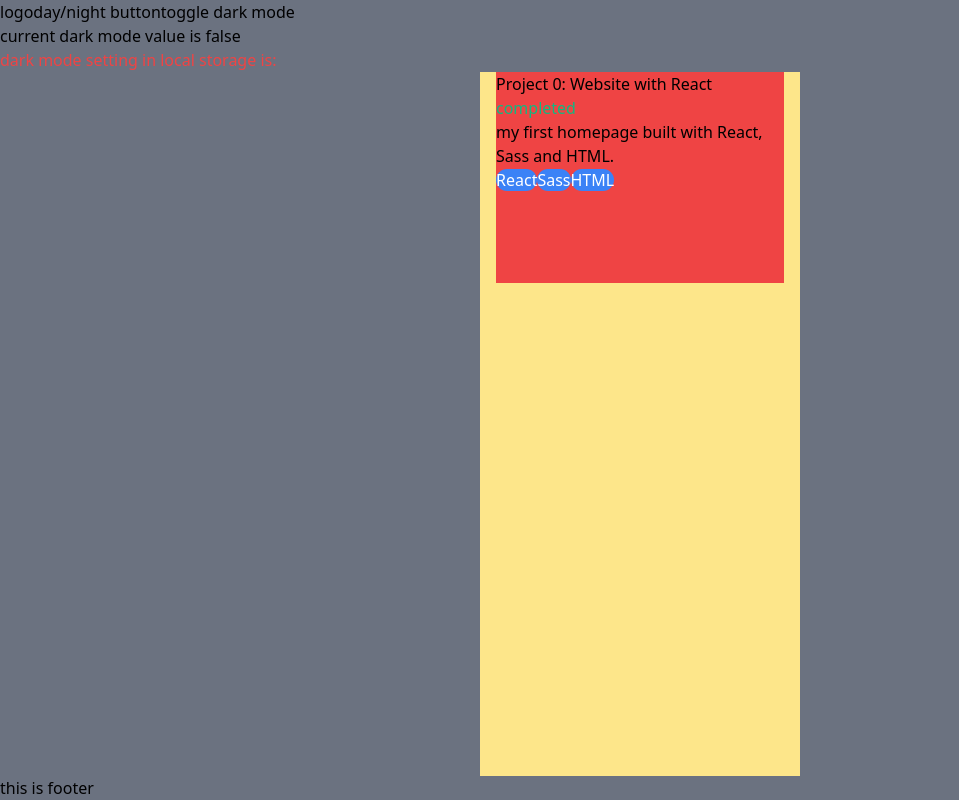
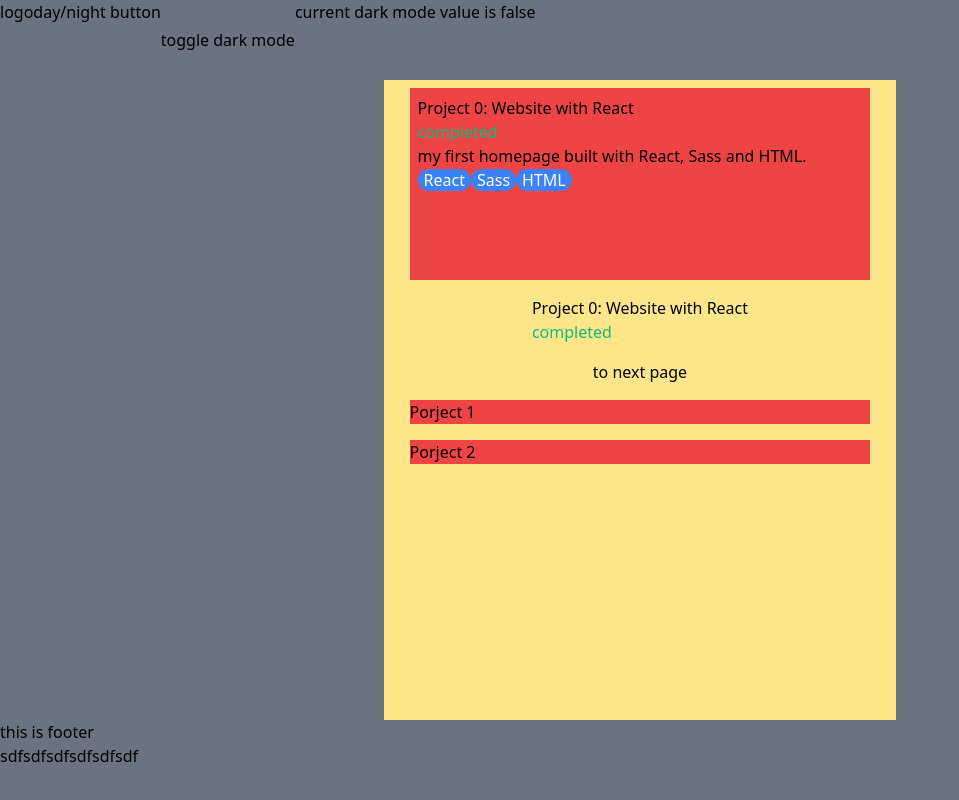
Before and after one commit to Hasuzawa/central_repository, a Next.js app: page / in a window 1280 px wide. Shown: the whole page, without its empty margins (0-959 px from the left). Built offline with nearby package versions, Linux system fonts and the light colour scheme.

Commit message:
created <Header>, <Footer>, useDarkMode hook

```diff
--- /dev/null
+++ b/components/Footer/Footer.tsx
@@ -0,0 +1,17 @@
+import { Dispatch, SetStateAction}from "react";
+import useDarkMode from "~/components/hooks/useDarkMode";
+
+//we don't need to pass dark mode status in component, the HTML tree has already passed that information
+const Footer = (): JSX.Element => {
+    const [inDarkMode , setDarkMode] = useDarkMode();
+
+    return (
+        <div id="footer" className={"flex-none h-1/10 w-screen" + (inDarkMode ? " dark" : "")}>
+            <span>this is footer</span>
+            <p className="dark:bg-red-500">sdfsdfsdfsdfsdfsdf</p>
+        </div>
+    );
+}
+
+
+export default Footer;
--- /dev/null
+++ b/components/Header/Header.tsx
@@ -0,0 +1,21 @@
+import { Dispatch, SetStateAction}from "react";
+import useDarkMode from "~/components/hooks/useDarkMode";
+
+type headerProps = {
+    inDarkMode: boolean;
+    setDarkMode: Dispatch<SetStateAction<boolean>>;
+};
+
+const Header = ({inDarkMode, setDarkMode}: headerProps): JSX.Element => {
+
+    return (
+        <div id="header" className="flex-none h-1/10 w-screen flex flex-row">
+            <span>logo</span>
+            <span>day/night button</span>
+            <button onClick={ () => setDarkMode(!inDarkMode)}>toggle dark mode</button>
+            <p className="dark:text-green-500">current dark mode value is {inDarkMode.toString()}</p>
+        </div>
+    );
+}
+
+export default Header;
--- /dev/null
+++ b/components/Project/Project.tsx
@@ -0,0 +1,21 @@
+import Status from "~/components/Project/Status";
+
+type ProjectProps = {
+    readonly header: string;
+    readonly status: "completed" | "in progress" | "in design";
+    readonly short_description: string;
+    readonly stringArray: string[];
+}
+
+const Project = ({header, status, short_description, stringArray}: ProjectProps): JSX.Element => {
+    return (
+        <div>
+            <h1>{header}</h1>
+            <Status str={status}/>
+
+
+        </div>
+    );
+}
+
+export default Project;
--- /dev/null
+++ b/components/hooks/useDarkMode.tsx
@@ -0,0 +1,29 @@
+import { useState, useEffect, Dispatch, SetStateAction } from "react";
+
+/**
+ *
+ * @returns a tuple of dark mode state and its setter
+ */
+const useDarkMode = (): [boolean, Dispatch<SetStateAction<boolean>>] => {
+    const [inDarkMode, setDarkMode] = useState<boolean>( (): boolean => {
+        let saved: string | null = "";
+        try {
+          let saved = localStorage.getItem("inDarkMode");
+        } catch (ReferenceError){
+          console.log("local storage is not available, dark mode setting will not be saved");
+        }
+        return saved === "1" ? true : false; // "1" => true, "0" or null => false
+      });
+
+      useEffect( () => {
+        try {
+          localStorage.setItem("inDarkMode", inDarkMode ? "1" : "0");
+        } catch (ReferenceError){
+          ;
+        }
+      }, [inDarkMode]);
+
+      return [inDarkMode, setDarkMode];
+}
+
+export default useDarkMode;
--- a/pages/_app.tsx
+++ b/pages/_app.tsx
@@ -3,7 +3,11 @@ import "tailwindcss/tailwind.css";
 
 import type { AppProps } from 'next/app'
 
+import { useState } from "react";
+
 function MyApp({ Component, pageProps }: AppProps) {
-  return <Component {...pageProps} />
+  const [count, setCount] = useState<number>(0);
+  return <Component {...pageProps} count={count} setCount={setCount}/>;
 }
+
 export default MyApp
--- a/pages/index.tsx
+++ b/pages/index.tsx
@@ -10,27 +10,16 @@ import Layout from "~/components/Layout";
 import { Tag, StringToTags } from "~/components/Tag";
 import { Logo, StringToLogos} from "~/components/Logo";
 import Status from "~/components/Project/Status";
+import Project from "~/components/Project/Project";
+
+import Header from "~/components/Header/Header";
+import Footer from "~/components/Footer/Footer";
+
+import useDarkMode from "~/components/hooks/useDarkMode";
 
 //in next js each page is separate, so I need to put global variables in localStorage to be accessible to every page
 const Home: NextPage = () => {
-  const [inDarkMode, setDarkMode] = useState<boolean>( (): boolean => {
-    let saved: string | null = "";
-    try {
-      let saved = localStorage.getItem("inDarkMode");
-    } catch (ReferenceError){
-      console.log("local storage is not available, dark mode setting will not be saved");
-    }
-    return saved === "1" ? true : false; // "1" => true, "0" or null => false
-  });
-
-  useEffect( () => {
-    try {
-      localStorage.setItem("inDarkMode", inDarkMode ? "1" : "0");
-    } catch (ReferenceError){
-      ;
-    }
-  }, [inDarkMode]);
-
+  const [inDarkMode, setDarkMode] = useDarkMode();
 
   return (
     <div className={"h-screen w-screen flex flex-col bg-gray-500" + (inDarkMode ? " dark" : "")}>
@@ -39,24 +28,32 @@ const Home: NextPage = () => {
         <meta name="description" content="Generated by create next app" />
         <link rel="icon" href="/favicon.ico" />
       </Head>
-      <div id="header" className="flex-none h-16 w-screen">
-        <span>logo</span>
-        <span>day/night button</span>
-        <button onClick={ () => setDarkMode(!inDarkMode)}>toggle dark mode</button>
-        <p className="dark:text-green-500">current dark mode value is {inDarkMode.toString()}</p>
-        <p className="text-red-500">dark mode setting in local storage is: </p>
-      </div>
-      <main id="main" className="flex-auto flex-row">
+      <Header inDarkMode={inDarkMode} setDarkMode={setDarkMode}/>
+      <main id="main" className="flex-grow flex-row">
         {/* only appear at wide screen */}
-        <div id="main-left" className="flex-1"></div>
+        <div id="main-left" className="hidden lg:block flex-1"></div>
 
-        <div id="projects" className="container mx-auto w-1/4 bg-yellow-200 h-full flex flex-col items-center">
-          <div id="project0" className="flex-none h-3/10 w-9/10 bg-red-500">
+        <div id="projects" className="w-screen h-full lg:w-2/5 mx-auto bg-yellow-200 flex flex-col items-center gap-y-4">
+          <div id="project0" className="flex-initial w-9/10 h-3/10 bg-red-500 first:mt-2 p-2">
             <h1>Project 0: Website with React</h1>
             <Status str="completed" />
-            <p>my first homepage built with React, Sass and HTML.</p>
+            <p className="">my first homepage built with React, Sass and HTML.</p>
             <StringToTags stringArray={["React", "Sass", "HTML"]} />
           </div>
+          <Project
+            header="Project 0: Website with React"
+            status="completed"
+            short_description="my first homepage built with React, Sass and HTML."
+            stringArray={["React", "Sass", "HTML"]}
+          />
+          <Link href="/projects/project0"><a><span>to next page</span></a></Link>
+          <div className="flex-none  w-9/10 bg-red-500">
+            <h2>Porject 1</h2>
+          </div>
+          <div className="flex-none  w-9/10 bg-red-500">
+            <h2>Porject 2</h2>
+          </div>
+
           {/* <h1 className="text-red-500">testing</h1>
           <div id="project0" className="bg-green-200">
             <h2>Project 0</h2>
@@ -70,11 +67,9 @@ const Home: NextPage = () => {
         </div>
 
         {/* only appear at wide screen */}
-        <div id="main-right" className="flex-1 "></div>
+        <div id="main-right" className="hiden lg:block flex-1 "></div>
       </main>
-      <div id="footer" className="flex-none h-16 w-screen">
-        <span>this is footer</span>
-      </div>
+      <Footer />
     </div>
   )
 }
--- a/pages/projects/project0.tsx
+++ b/pages/projects/project0.tsx
@@ -2,13 +2,18 @@ import Head from 'next/head';
 import Image from 'next/image';
 import Link from "next/link";
 
+import useDarkMode from "~/components/hooks/useDarkMode";
 
 
 const Project0 = () => {
+    const [inDarkMode, setDarkMode] = useDarkMode();
+
+
     return(
-        <div>
+        <div className={(inDarkMode ? " dark" : "")} >
             <span>this is project 0 page</span>
             <Link href={"/"}><a>back to home</a></Link>
+            <span className="dark:bg-red-500">dark mode on?</span>
         </div>
     );
 }
--- a/tailwind.config.js
+++ b/tailwind.config.js
@@ -2,6 +2,7 @@ module.exports = {
   purge: ["./pages/**/*.{js,ts,jsx,tsx}", "./components/**/*.{js,ts,jsx,tsx}"],
   darkMode: "class", // or 'media' or 'class'
   theme: {
+    extend: {
       spacing: {
         "1/10": "10%",
         "2/10": "20%",
@@ -12,11 +13,13 @@ module.exports = {
         "7/10": "70%",
         "8/10": "80%",
         "9/10": "90%",
+      }
     },
-    extend: {},
   },
   variants: {
-    extend: {},
+    extend: {
+      margin: ["responsive", "hover", "first", "last"]
+    },
   },
   plugins: [],
 }
```
Lines whose indentation alone changed are shown as unchanged.
